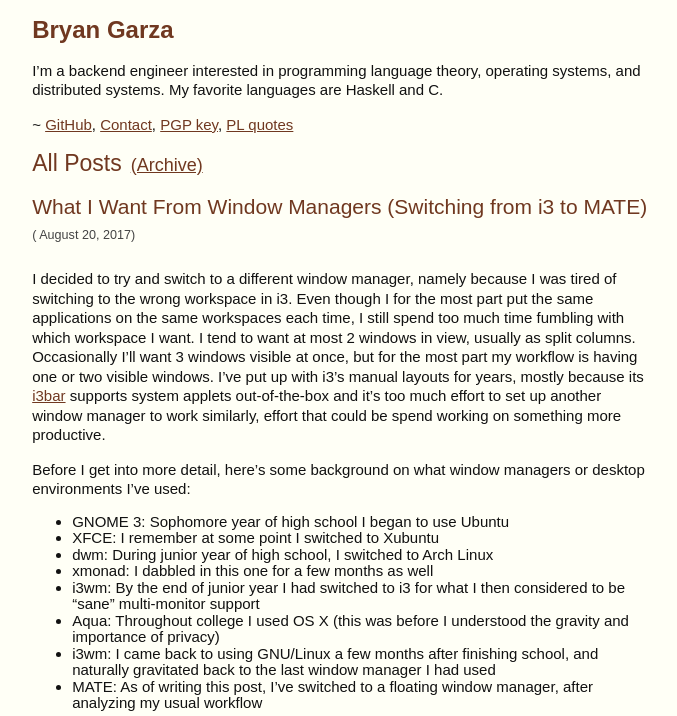
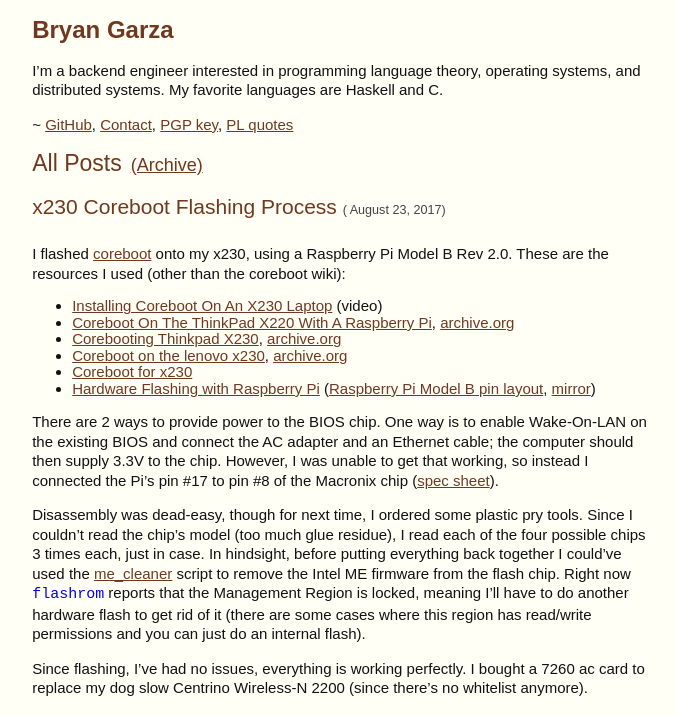
Before and after one commit to bryangarza/bryangarza.github.io, a plain HTML site: page index.html in a window 1280 px wide. Shown: the top 716 px of the page, without its empty margins (19-696 px from the left). Drawn offline with Linux system fonts and the light colour scheme.

Commit message:
Add post about coreboot on x230

```diff
--- a/index.html
+++ b/index.html
@@ -6,7 +6,8 @@
 <title>Home</title>
 <meta name="generator" content="Org mode">
 <meta name="author" content="Bryan Garza">
-<meta name="description" content="First impressions switching to MATE
+<meta name="description" content="Recap of flashing Coreboot onto x230
+First impressions switching to MATE
 A review of the Leopold FC750R keyboard
 How define desugars in Racket
 How to use dynamic scope in Racket
@@ -17,7 +18,7 @@ Difference between using signatures and annotations in OCaml
 How I create new blog posts
 Solution to a graph problem from CTCI"
 >
-<meta name="keywords" content="i3wm, MATE, window managers, desktop environments, productivity, Linux workflow leopold fc750r, mechanical keyboards, product review, typing racket, scheme, desugar, define, let, letrec racket, scope, dynamic, static s-expressions, sexprs, lisp, ocaml, ipc, serialization ocaml, syntax extensions, oasis ocaml, invariants, concrete types, abstract types ocaml, types emacs, org-mode, blogging, elisp ocaml, algorithms, graphs, cracking the coding interview">
+<meta name="keywords" content="x230, coreboot, hardware flashing i3wm, MATE, window managers, desktop environments, productivity, Linux workflow leopold fc750r, mechanical keyboards, product review, typing racket, scheme, desugar, define, let, letrec racket, scope, dynamic, static s-expressions, sexprs, lisp, ocaml, ipc, serialization ocaml, syntax extensions, oasis ocaml, invariants, concrete types, abstract types ocaml, types emacs, org-mode, blogging, elisp ocaml, algorithms, graphs, cracking the coding interview">
 
 <link href="./css/styles2.css" rel="stylesheet">
 <link rel="stylesheet" type="text/css" href="./css/styles.css"/>
@@ -39,6 +40,51 @@ systems, and distributed systems. My favorite languages are Haskell and C.
 <div id="outline-container-org61a5ee2" class="outline-2">
 <h2 id="org61a5ee2">All Posts <span class="archive"><a href="http://bryangarza.github.io/archive.html">(Archive)</a></span></h2>
 <div class="outline-text-2" id="text-org61a5ee2">
+<div class="lines">
+<p>
+<div class="outline-3"><h3><a href="./x230-coreboot-flashing-process.html"> x230 Coreboot Flashing Process</a><span> </span><span class="timestamp-wrapper"><span class="timestamp">( August 23, 2017)</span></span></h3>
+</p>
+
+<p>
+I flashed <a href="https://www.coreboot.org">coreboot</a> onto my x230, using a Raspberry Pi Model B Rev 2.0. These are
+the resources I used (other than the coreboot wiki):
+</p>
+<ul class="org-ul">
+<li><a href="https://vimeo.com/177951809">Installing Coreboot On An X230 Laptop</a> (video)</li>
+<li><a href="https://tylercipriani.com/blog/2016/11/13/coreboot-on-the-thinkpad-x220-with-a-raspberry-pi/">Coreboot On The ThinkPad X220 With A Raspberry Pi</a>, <a href="https://web.archive.org.org/web/20170824034651/https://tylercipriani.com/blog/2016/11/13/coreboot-on-the-thinkpad-x220-with-a-raspberry-pi/">archive.org</a></li>
+<li><a href="https://blog.noq2.net/corebooting-thinkpad-x230.html">Corebooting Thinkpad X230</a>, <a href="https://web.archive.org.org/web/20170824034758/https://blog.noq2.net/corebooting-thinkpad-x230.html">archive.org</a></li>
+<li><a href="https://blog.noq2.net/corebooting-thinkpad-x230.html">Coreboot on the lenovo x230</a>, <a href="https://web.archive.org.org/web/20170824034927/https://www.ericholzbach.net/blog/x230_coreboot/">archive.org</a></li>
+<li><a href="https://www.ericholzbach.net/blog/x230_coreboot/">Coreboot for x230</a></li>
+<li><a href="https://github.com/bibanon/Coreboot-ThinkPads/wiki/Hardware-Flashing-with-Raspberry-Pi">Hardware Flashing with Raspberry Pi</a> (<a href="https://camo.githubusercontent.com/60f9bf2435afff147b8cf58c88376149fdcc9580/687474703a2f2f692e696d6775722e636f6d2f576b4e764f55792e706e67">Raspberry Pi Model B pin layout</a>, <a href="img/raspberry-pi-B_gpio-layout.png">mirror</a>)</li>
+</ul>
+
+<p>
+There are 2 ways to provide power to the BIOS chip. One way is to enable
+Wake-On-LAN on the existing BIOS and connect the AC adapter and an Ethernet
+cable; the computer should then supply 3.3V to the chip. However, I was unable
+to get that working, so instead I connected the Pi&rsquo;s pin #17 to pin #8 of the
+Macronix chip (<a href="http://html.alldatasheet.com/html-pdf/575458/MCNIX/MX25L3208EM2I12G/1149/7/MX25L3208EM2I12G.html">spec sheet</a>).
+</p>
+
+<p>
+Disassembly was dead-easy, though for next time, I ordered some plastic pry
+tools. Since I couldn&rsquo;t read the chip&rsquo;s model (too much glue residue), I read
+each of the four possible chips 3 times each, just in case. In hindsight, before
+putting everything back together I could&rsquo;ve used the <a href="https://github.com/corna/me_cleaner">me_cleaner</a> script to remove
+the Intel ME firmware from the flash chip. Right now <code>flashrom</code> reports that the
+Management Region is locked, meaning I&rsquo;ll have to do another hardware flash to
+get rid of it (there are some cases where this region has read/write permissions
+and you can just do an internal flash).
+</p>
+
+<p>
+Since flashing, I&rsquo;ve had no issues, everything is working perfectly. I bought a
+7260 ac card to replace my dog slow Centrino Wireless-N 2200 (since there&rsquo;s no
+whitelist anymore).
+</p>
+
+</div>
+
 <div class="lines">
 <p>
 <div class="outline-3"><h3><a href="./what-i-want-from-window-managers-(switching-from-i3-to-mate).html"> What I Want From Window Managers (Switching from i3 to MATE)</a><span> </span><span class="timestamp-wrapper"><span class="timestamp">( August 20, 2017)</span></span></h3>
```
Also changed, not shown: archive.html (+1 -0 lines), x230-coreboot-flashing-process.html (added, +67 -0 lines), img/raspberry-pi-B_gpio-layout.png (added), 3 other files.
